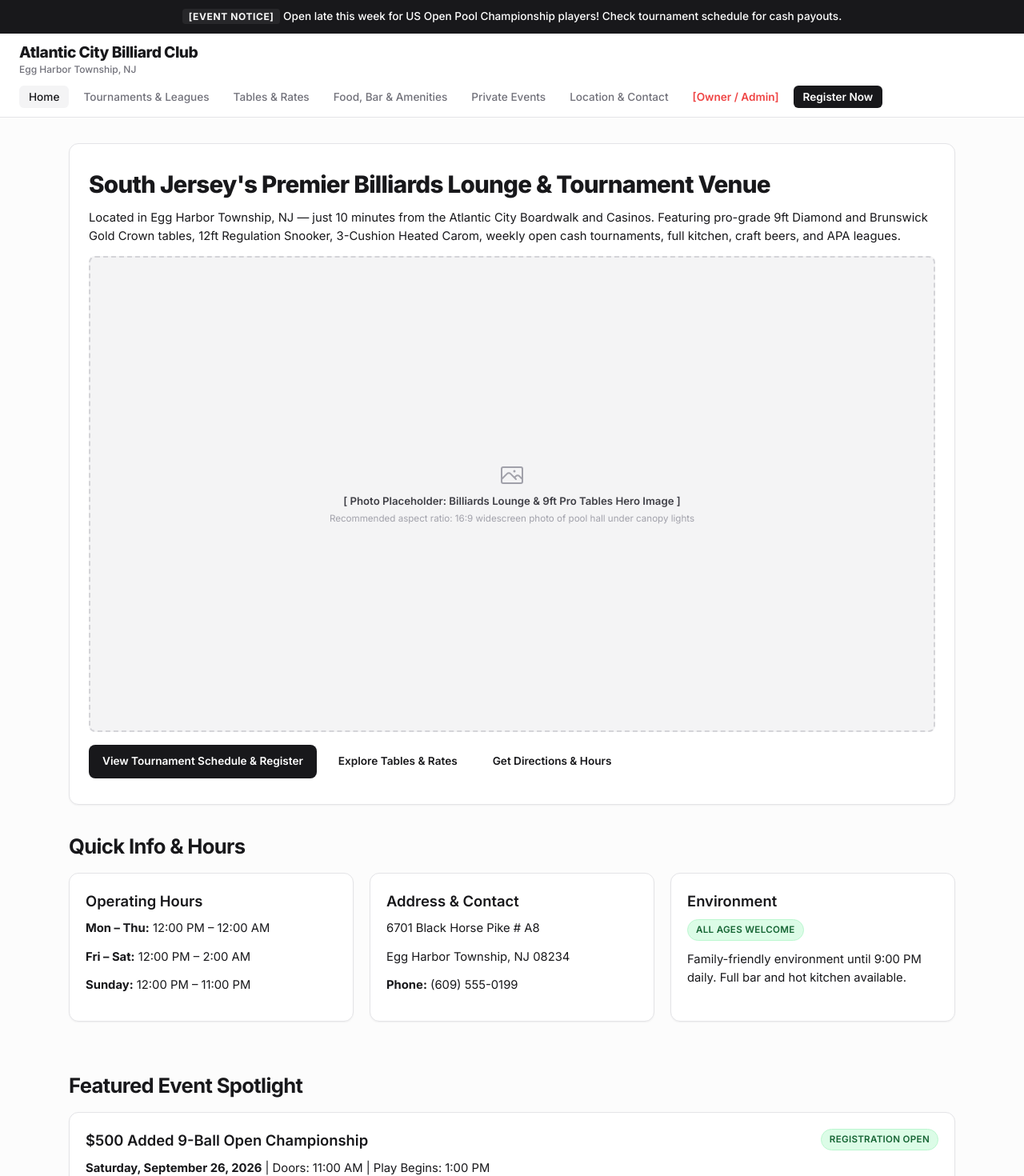
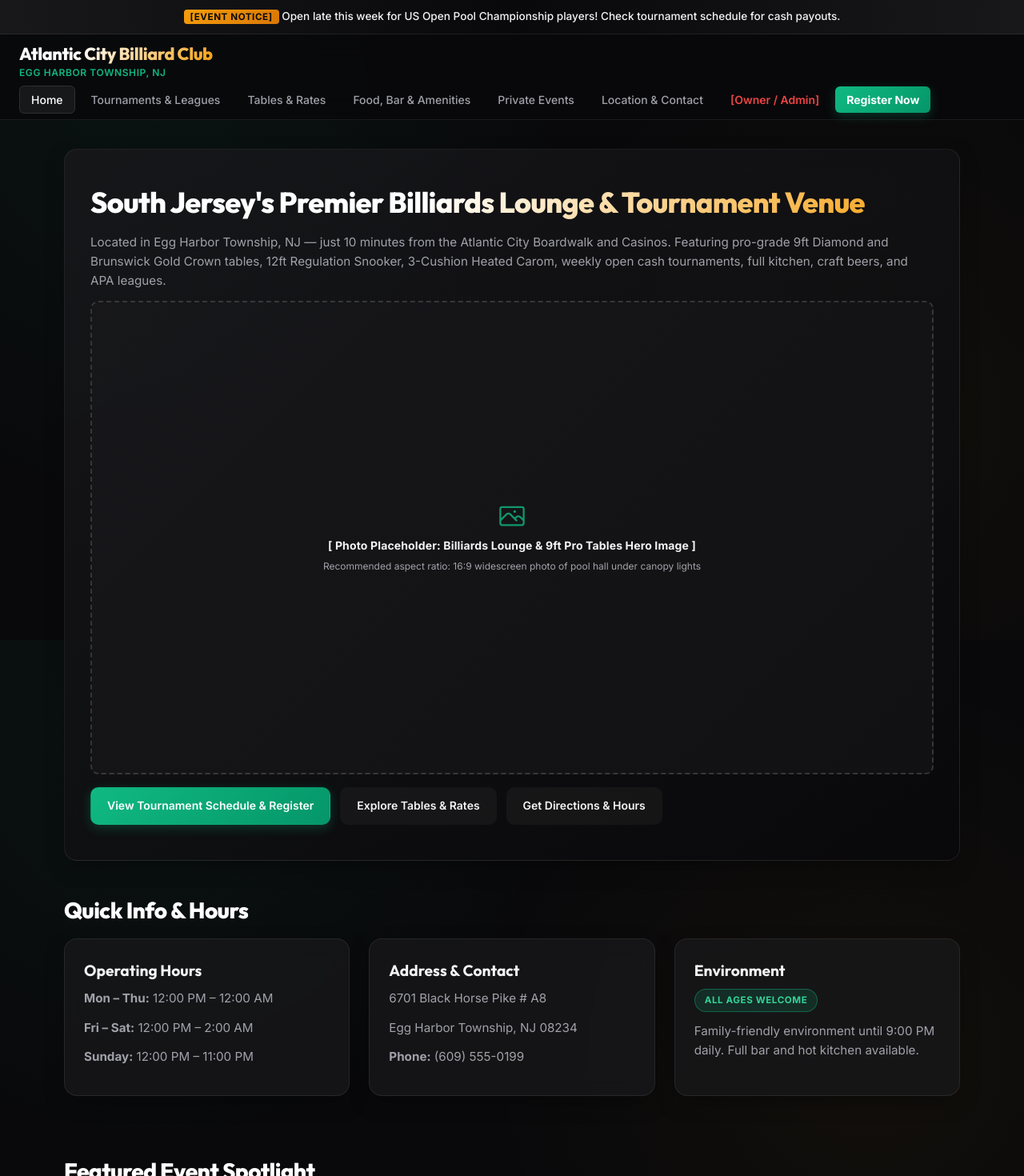
Before and after one commit to RaileyCabs/AC_Billiards_Club, a Next.js app: page / in a window 1280 px wide. Shown: the top 1470 px of the page at 80% size. Built offline with nearby package versions, Linux system fonts and the light colour scheme.

Commit message:
style: premium dark billiards lounge theme, glassmorphism, Outfit font, glowing accents, and zero AI photos

```diff
--- a/app/globals.css
+++ b/app/globals.css
@@ -1,18 +1,43 @@
-@import url('https://fonts.googleapis.com/css2?family=Inter:wght@400;500;600;700;800&display=swap');
+/* ==========================================================================
+   Atlantic City Billiard Club - Premium Dark Billiards Lounge Design System
+   Fonts: Outfit (Headings) & Inter (Body)
+   Accents: Emerald Felt (#10b981), Trophy Gold (#f59e0b), Midnight Slate (#09090b)
+   Features: Glassmorphism, Micro-Animations, Hover Glows, Factual References
+   ========================================================================== */
+
+@import url('https://fonts.googleapis.com/css2?family=Inter:wght@400;500;600;700&family=Outfit:wght@500;600;700;800;900&display=swap');
 
 :root {
-  --font-family: 'Inter', -apple-system, BlinkMacSystemFont, "Segoe UI", Roboto, sans-serif;
-  --bg-color: #fcfcfc;
-  --text-primary: #18181b;
+  --font-heading: 'Outfit', -apple-system, BlinkMacSystemFont, sans-serif;
+  --font-body: 'Inter', -apple-system, BlinkMacSystemFont, sans-serif;
+
+  /* Color System */
+  --bg-dark: #09090b;
+  --bg-card: rgba(24, 24, 27, 0.75);
+  --bg-card-solid: #18181b;
+  --bg-card-hover: rgba(39, 39, 42, 0.85);
+
+  --text-primary: #f4f4f5;
+  --text-secondary: #a1a1aa;
   --text-muted: #71717a;
-  --border-color: #e4e4e7;
-  --card-bg: #ffffff;
-  --accent-light: #f4f4f5;
+
+  --border-subtle: rgba(255, 255, 255, 0.08);
+  --border-focus: rgba(16, 185, 129, 0.5);
+
+  --accent-emerald: #10b981;
+  --accent-emerald-dark: #059669;
+  --accent-emerald-glow: rgba(16, 185, 129, 0.25);
+
+  --accent-gold: #f59e0b;
+  --accent-gold-dark: #d97706;
+  --accent-gold-glow: rgba(245, 158, 11, 0.25);
+
   --radius-sm: 6px;
-  --radius-md: 8px;
-  --radius-lg: 12px;
-  --shadow-sm: 0 1px 2px 0 rgba(0, 0, 0, 0.05);
-  --shadow-md: 0 4px 6px -1px rgba(0, 0, 0, 0.08), 0 2px 4px -1px rgba(0, 0, 0, 0.04);
+  --radius-md: 10px;
+  --radius-lg: 16px;
+
+  --shadow-card: 0 10px 30px -10px rgba(0, 0, 0, 0.5);
+  --shadow-glow: 0 0 20px rgba(16, 185, 129, 0.2);
 }
 
 * {
@@ -22,18 +47,26 @@
 }
 
 body {
-  font-family: var(--font-family);
-  background-color: var(--bg-color);
+  font-family: var(--font-body);
+  background-color: var(--bg-dark);
   color: var(--text-primary);
   line-height: 1.6;
   -webkit-font-smoothing: antialiased;
   word-wrap: break-word;
   overflow-wrap: break-word;
+  background-image:
+    radial-gradient(circle at 15% 15%, rgba(16, 185, 129, 0.05) 0%, transparent 40%),
+    radial-gradient(circle at 85% 65%, rgba(245, 158, 11, 0.04) 0%, transparent 40%);
+  background-attachment: fixed;
 }
 
+/* ==========================================
+   1. ANNOUNCEMENT BANNER
+   ========================================== */
 #announcement-banner {
-  background-color: #18181b;
-  color: #ffffff;
+  background: linear-gradient(90deg, #18181b 0%, #09090b 50%, #18181b 100%);
+  border-bottom: 1px solid var(--border-subtle);
+  color: #f4f4f5;
   padding: 10px 16px;
   font-size: 0.85rem;
   text-align: center;
@@ -46,44 +79,55 @@ body {
 }
 
 #announcement-banner strong {
-  background-color: #27272a;
-  color: #fafafa;
+  background: linear-gradient(135deg, var(--accent-gold) 0%, var(--accent-gold-dark) 100%);
+  color: #09090b;
   padding: 2px 8px;
   border-radius: 4px;
-  font-size: 0.75rem;
+  font-size: 0.725rem;
+  font-weight: 800;
   letter-spacing: 0.05em;
   text-transform: uppercase;
 }
 
+/* ==========================================
+   2. STICKY TOP NAVIGATION BAR (Glassmorphism)
+   ========================================== */
 header {
   position: sticky;
   top: 0;
   z-index: 50;
-  background-color: rgba(255, 255, 255, 0.96);
-  backdrop-filter: blur(10px);
-  border-bottom: 1px solid var(--border-color);
+  background-color: rgba(9, 9, 11, 0.85);
+  backdrop-filter: blur(16px);
+  -webkit-backdrop-filter: blur(16px);
+  border-bottom: 1px solid var(--border-subtle);
   padding: 12px 24px;
-  min-height: 70px;
+  min-height: 72px;
   display: flex;
   align-items: center;
   justify-content: space-between;
   flex-wrap: wrap;
   gap: 12px;
+  transition: all 0.3s ease;
 }
 
 #site-logo h1 {
-  font-size: 1.2rem;
+  font-family: var(--font-heading);
+  font-size: 1.35rem;
   font-weight: 800;
-  letter-spacing: -0.025em;
-  color: var(--text-primary);
+  letter-spacing: -0.02em;
+  background: linear-gradient(135deg, #ffffff 30%, var(--accent-gold) 100%);
+  -webkit-background-clip: text;
+  -webkit-text-fill-color: transparent;
   line-height: 1.2;
 }
 
 #site-logo p {
   font-size: 0.75rem;
-  color: var(--text-muted);
-  font-weight: 500;
+  color: var(--accent-emerald);
+  font-weight: 600;
+  letter-spacing: 0.05em;
   margin: 0;
+  text-transform: uppercase;
 }
 
 nav ul {
@@ -96,83 +140,104 @@ nav ul {
 
 nav a {
   text-decoration: none;
-  color: var(--text-muted);
-  font-size: 0.85rem;
+  color: var(--text-secondary);
+  font-size: 0.875rem;
   font-weight: 500;
-  padding: 6px 12px;
+  padding: 8px 14px;
   border-radius: var(--radius-sm);
-  transition: all 0.15s ease-in-out;
+  transition: all 0.2s ease-in-out;
   white-space: nowrap;
 }
 
 nav a:hover, nav a.active {
-  color: var(--text-primary);
-  background-color: var(--accent-light);
+  color: #ffffff;
+  background-color: rgba(255, 255, 255, 0.06);
+  border: 1px solid rgba(255, 255, 255, 0.1);
 }
 
 .nav-cta {
-  background-color: #18181b;
+  background: linear-gradient(135deg, var(--accent-emerald) 0%, var(--accent-emerald-dark) 100%) !important;
   color: #ffffff !important;
-  font-weight: 600;
+  font-weight: 700 !important;
+  border: none !important;
+  box-shadow: 0 4px 14px var(--accent-emerald-glow);
 }
 
 .nav-cta:hover {
-  background-color: #27272a !important;
+  transform: translateY(-1px);
+  box-shadow: 0 6px 20px rgba(16, 185, 129, 0.4) !important;
 }
 
+/* ==========================================
+   3. LAYOUT & CONTAINERS
+   ========================================== */
 main {
-  max-width: 1140px;
+  max-width: 1160px;
   margin: 0 auto;
-  padding: 32px 16px 64px 16px;
+  padding: 36px 20px 80px 20px;
   min-width: 0;
 }
 
 section {
-  margin-bottom: 40px;
+  margin-bottom: 48px;
   min-width: 0;
 }
 
 h2 {
-  font-size: 1.6rem;
-  font-weight: 700;
-  letter-spacing: -0.025em;
+  font-family: var(--font-heading);
+  font-size: 1.75rem;
+  font-weight: 800;
+  letter-spacing: -0.02em;
   margin-bottom: 12px;
-  color: var(--text-primary);
+  color: #ffffff;
 }
 
 h3 {
-  font-size: 1.15rem;
-  font-weight: 600;
+  font-family: var(--font-heading);
+  font-size: 1.2rem;
+  font-weight: 700;
   margin-bottom: 8px;
+  color: #f4f4f5;
 }
 
 p {
-  color: var(--text-primary);
+  color: var(--text-secondary);
   margin-bottom: 12px;
-  font-size: 0.925rem;
+  font-size: 0.95rem;
 }
 
 .grid-2 {
   display: grid;
-  grid-template-columns: repeat(auto-fit, minmax(280px, 1fr));
-  gap: 20px;
+  grid-template-columns: repeat(auto-fit, minmax(290px, 1fr));
+  gap: 24px;
 }
 
 .grid-3 {
   display: grid;
-  grid-template-columns: repeat(auto-fit, minmax(260px, 1fr));
-  gap: 20px;
+  grid-template-columns: repeat(auto-fit, minmax(270px, 1fr));
+  gap: 24px;
 }
 
+/* ==========================================
+   4. GLASSMORPHIC CARDS (With Hover Glows)
+   ========================================== */
 .card, article {
-  background-color: var(--card-bg);
-  border: 1px solid var(--border-color);
+  background-color: var(--bg-card);
+  backdrop-filter: blur(12px);
+  -webkit-backdrop-filter: blur(12px);
+  border: 1px solid var(--border-subtle);
   border-radius: var(--radius-lg);
-  padding: 20px;
-  box-shadow: var(--shadow-sm);
-  margin-bottom: 20px;
+  padding: 24px;
+  box-shadow: var(--shadow-card);
+  margin-bottom: 24px;
   min-width: 0;
   overflow: hidden;
+  transition: transform 0.25s cubic-bezier(0.16, 1, 0.3, 1), border-color 0.25s ease, box-shadow 0.25s ease;
+}
+
+.card:hover, article:hover {
+  border-color: rgba(255, 255, 255, 0.18);
+  box-shadow: 0 12px 35px -10px rgba(0, 0, 0, 0.7);
 }
 
 .card-header {
@@ -180,28 +245,48 @@ p {
   justify-content: space-between;
   align-items: flex-start;
   flex-wrap: wrap;
-  gap: 10px;
+  gap: 12px;
   margin-bottom: 16px;
 }
 
 #hero {
-  background-color: var(--card-bg);
-  border: 1px solid var(--border-color);
+  background: linear-gradient(145deg, rgba(24, 24, 27, 0.9) 0%, rgba(9, 9, 11, 0.95) 100%);
+  border: 1px solid var(--border-subtle);
   border-radius: var(--radius-lg);
-  padding: 32px 24px;
-  box-shadow: var(--shadow-sm);
-  margin-bottom: 32px;
+  padding: 44px 32px;
+  box-shadow: var(--shadow-card);
+  margin-bottom: 40px;
+  position: relative;
+  overflow: hidden;
+}
+
+#hero::before {
+  content: '';
+  position: absolute;
+  top: -50%;
+  right: -20%;
+  width: 350px;
+  height: 350px;
+  background: radial-gradient(circle, var(--accent-emerald-glow) 0%, transparent 70%);
+  pointer-events: none;
 }
 
 #hero h2 {
-  font-size: 1.85rem;
+  font-size: 2.25rem;
   font-weight: 800;
-  line-height: 1.25;
+  line-height: 1.2;
+  margin-bottom: 16px;
+  background: linear-gradient(135deg, #ffffff 40%, var(--accent-gold) 100%);
+  -webkit-background-clip: text;
+  -webkit-text-fill-color: transparent;
 }
 
+/* ==========================================
+   5. BUTTONS & BADGES
+   ========================================== */
 .button-group {
   display: flex;
-  gap: 10px;
+  gap: 12px;
   flex-wrap: wrap;
 }
 
@@ -210,130 +295,159 @@ p {
   align-items: center;
   justify-content: center;
   border-radius: var(--radius-md);
-  font-size: 0.85rem;
+  font-size: 0.875rem;
   font-weight: 600;
-  padding: 9px 16px;
+  padding: 11px 20px;
   text-decoration: none;
   cursor: pointer;
   border: 1px solid transparent;
-  transition: all 0.15s ease;
+  transition: all 0.2s ease;
   white-space: nowrap;
 }
 
 .btn-primary, button[type="submit"] {
-  background-color: #18181b;
+  background: linear-gradient(135deg, var(--accent-emerald) 0%, var(--accent-emerald-dark) 100%);
   color: #ffffff;
+  box-shadow: 0 4px 14px var(--accent-emerald-glow);
 }
 
 .btn-primary:hover, button[type="submit"]:hover {
-  background-color: #27272a;
+  transform: translateY(-1px);
+  box-shadow: 0 6px 20px rgba(16, 185, 129, 0.4);
 }
 
 .btn-outline {
-  background-color: #ffffff;
+  background-color: rgba(255, 255, 255, 0.04);
   color: var(--text-primary);
-  border-color: var(--border-color);
+  border-color: var(--border-subtle);
 }
 
 .btn-outline:hover {
-  background-color: var(--accent-light);
+  background-color: rgba(255, 255, 255, 0.08);
+  border-color: rgba(255, 255, 255, 0.2);
 }
 
 .badge {
   display: inline-flex;
   align-items: center;
   border-radius: 9999px;
-  padding: 3px 10px;
+  padding: 4px 12px;
   font-size: 0.725rem;
-  font-weight: 600;
+  font-weight: 700;
   text-transform: uppercase;
-  letter-spacing: 0.025em;
+  letter-spacing: 0.05em;
   white-space: nowrap;
 }
 
 .badge-open, .badge-paid {
-  background-color: #dcfce7;
-  color: #166534;
-  border: 1px solid #bbf7d0;
+  background-color: rgba(16, 185, 129, 0.15);
+  color: #34d399;
+  border: 1px solid rgba(16, 185, 129, 0.4);
 }
 
 .badge-pending {
-  background-color: #fef9c3;
-  color: #854d0e;
-  border: 1px solid #fef08a;
+  background-color: rgba(245, 158, 11, 0.15);
+  color: #fbbf24;
+  border: 1px solid rgba(245, 158, 11, 0.4);
 }
 
 .badge-forfeit {
-  background-color: #fee2e2;
-  color: #991b1b;
-  border: 1px solid #fecaca;
+  background-color: rgba(239, 68, 68, 0.15);
+  color: #f87171;
+  border: 1px solid rgba(239, 68, 68, 0.4);
 }
 
 .badge-info {
-  background-color: #e0f2fe;
-  color: #075985;
-  border: 1px solid #bae6fd;
+  background-color: rgba(56, 189, 248, 0.15);
+  color: #38bdf8;
+  border: 1px solid rgba(56, 189, 248, 0.4);
 }
 
+/* Pulse animation for live stream & notices */
+.pulse-badge {
+  animation: badgePulse 2s infinite;
+}
+
+@keyframes badgePulse {
+  0% { box-shadow: 0 0 0 0 rgba(16, 185, 129, 0.4); }
+  70% { box-shadow: 0 0 0 8px rgba(16, 185, 129, 0); }
+  100% { box-shadow: 0 0 0 0 rgba(16, 185, 129, 0); }
+}
+
+/* ==========================================
+   6. CLEAN PHOTO PLACEHOLDER FRAMES (NO AI PHOTOS)
+   ========================================== */
 .photo-placeholder {
   width: 100%;
   aspect-ratio: 16 / 9;
-  background-color: #f4f4f5;
-  border: 2px dashed #d4d4d8;
+  background: linear-gradient(135deg, rgba(24, 24, 27, 0.9) 0%, rgba(18, 18, 20, 0.9) 100%);
+  border: 2px dashed rgba(255, 255, 255, 0.15);
   border-radius: var(--radius-md);
   display: flex;
   flex-direction: column;
   align-items: center;
   justify-content: center;
-  padding: 16px;
+  padding: 20px;
   text-align: center;
-  color: #71717a;
+  color: var(--text-muted);
   margin-bottom: 16px;
+  position: relative;
+  transition: border-color 0.2s ease;
+}
+
+.photo-placeholder:hover {
+  border-color: var(--accent-emerald);
 }
 
 .photo-placeholder svg {
-  width: 32px;
-  height: 32px;
-  margin-bottom: 6px;
-  stroke: #a1a1aa;
+  width: 36px;
+  height: 36px;
+  margin-bottom: 8px;
+  stroke: var(--accent-emerald);
+  opacity: 0.8;
 }
 
 .photo-placeholder span {
-  font-size: 0.825rem;
-  font-weight: 600;
-  color: #3f3f46;
+  font-size: 0.875rem;
+  font-weight: 700;
+  color: #f4f4f5;
+  letter-spacing: 0.01em;
 }
 
 .photo-placeholder small {
-  font-size: 0.725rem;
-  color: #a1a1aa;
-  margin-top: 2px;
+  font-size: 0.75rem;
+  color: var(--text-secondary);
+  margin-top: 4px;
 }
 
+/* ==========================================
+   7. FORM INPUTS & RESPONSIVE FIXES
+   ========================================== */
 input, select, textarea {
   width: 100%;
   max-width: 100%;
-  padding: 10px 12px;
-  border: 1px solid var(--border-color);
+  padding: 12px 14px;
+  border: 1px solid var(--border-subtle);
   border-radius: var(--radius-md);
-  font-family: var(--font-family);
-  font-size: 0.875rem;
-  background-color: #ffffff;
+  font-family: var(--font-body);
+  font-size: 0.9rem;
+  background-color: rgba(9, 9, 11, 0.8);
   color: var(--text-primary);
   margin-top: 6px;
   box-sizing: border-box;
+  transition: all 0.2s ease;
 }
 
 input:focus, select:focus, textarea:focus {
   outline: none;
-  border-color: #18181b;
-  box-shadow: 0 0 0 2px rgba(24, 24, 27, 0.1);
+  border-color: var(--accent-emerald);
+  box-shadow: 0 0 0 3px var(--accent-emerald-glow);
 }
 
 label {
   font-size: 0.85rem;
   font-weight: 600;
-  color: var(--text-primary);
+  color: var(--text-secondary);
 }
 
 .table-responsive {
@@ -346,45 +460,49 @@ label {
 table {
   width: 100%;
   border-collapse: collapse;
-  font-size: 0.85rem;
-  background-color: var(--card-bg);
+  font-size: 0.875rem;
+  background-color: var(--bg-card-solid);
   border-radius: var(--radius-md);
   overflow: hidden;
-  border: 1px solid var(--border-color);
+  border: 1px solid var(--border-subtle);
   min-width: 600px;
 }
 
 th {
-  background-color: var(--accent-light);
-  color: var(--text-primary);
-  font-weight: 600;
+  background-color: rgba(39, 39, 42, 0.9);
+  color: #ffffff;
+  font-family: var(--font-heading);
+  font-weight: 700;
   text-align: left;
-  padding: 10px 14px;
-  border-bottom: 1px solid var(--border-color);
+  padding: 12px 16px;
+  border-bottom: 1px solid var(--border-subtle);
   white-space: nowrap;
 }
 
 td {
-  padding: 10px 14px;
-  border-bottom: 1px solid var(--border-color);
-  color: var(--text-primary);
+  padding: 12px 16px;
+  border-bottom: 1px solid var(--border-subtle);
+  color: var(--text-secondary);
 }
 
 tr:hover {
-  background-color: #fafafa;
+  background-color: rgba(255, 255, 255, 0.03);
 }
 
+/* ==========================================
+   8. VISUAL POOL TOURNAMENT BRACKET TREE
+   ========================================== */
 .bracket-wrapper {
   width: 100%;
   overflow-x: auto;
   -webkit-overflow-scrolling: touch;
-  padding: 12px 0;
+  padding: 16px 0;
 }
 
 .bracket-container {
   display: flex;
   gap: 24px;
-  min-width: 860px;
+  min-width: 880px;
   padding: 12px;
 }
 
@@ -397,47 +515,48 @@ tr:hover {
 }
 
 .bracket-column-header {
+  font-family: var(--font-heading);
   font-size: 0.8rem;
-  font-weight: 700;
+  font-weight: 800;
   text-transform: uppercase;
   letter-spacing: 0.05em;
-  color: var(--text-muted);
-  margin-bottom: 12px;
+  color: var(--accent-gold);
+  margin-bottom: 14px;
   text-align: center;
-  background: var(--accent-light);
-  padding: 6px;
+  background: rgba(39, 39, 42, 0.8);
+  padding: 8px;
   border-radius: var(--radius-sm);
-  border: 1px solid var(--border-color);
+  border: 1px solid var(--border-subtle);
 }
 
 .match-box {
-  background-color: #ffffff;
-  border: 1px solid var(--border-color);
+  background-color: rgba(18, 18, 20, 0.95);
+  border: 1px solid var(--border-subtle);
   border-radius: var(--radius-md);
   margin-bottom: 16px;
-  box-shadow: var(--shadow-sm);
+  box-shadow: 0 4px 12px rgba(0, 0, 0, 0.4);
   overflow: hidden;
 }
 
 .match-box-header {
-  background-color: #f4f4f5;
-  padding: 4px 10px;
-  font-size: 0.7rem;
+  background-color: rgba(39, 39, 42, 0.9);
+  padding: 6px 12px;
+  font-size: 0.725rem;
   font-weight: 700;
-  color: #52525b;
+  color: var(--text-secondary);
   display: flex;
   justify-content: space-between;
-  border-bottom: 1px solid var(--border-color);
+  border-bottom: 1px solid var(--border-subtle);
 }
 
 .match-player {
   display: flex;
   justify-content: space-between;
   align-items: center;
-  padding: 8px 10px;
-  font-size: 0.825rem;
+  padding: 10px 12px;
+  font-size: 0.85rem;
   font-weight: 500;
-  border-bottom: 1px solid #f4f4f5;
+  border-bottom: 1px solid rgba(255, 255, 255, 0.04);
 }
 
 .match-player:last-child {
@@ -446,22 +565,23 @@ tr:hover {
 
 .match-player.winner {
   font-weight: 700;
-  background-color: #f0fdf4;
-  color: #15803d;
+  background-color: rgba(16, 185, 129, 0.1);
+  color: #34d399;
 }
 
 .match-player .score {
   font-family: monospace;
-  font-weight: 700;
-  background-color: #e4e4e7;
-  padding: 1px 6px;
+  font-weight: 800;
+  background-color: rgba(39, 39, 42, 0.9);
+  padding: 2px 8px;
   border-radius: 4px;
-  font-size: 0.75rem;
+  font-size: 0.8rem;
+  color: var(--text-primary);
 }
 
 .match-player.winner .score {
-  background-color: #bbf7d0;
-  color: #166534;
+  background-color: rgba(16, 185, 129, 0.3);
+  color: #34d399;
 }
 
 .admin-action-cell {
@@ -486,18 +606,30 @@ tr:hover {
   white-space: nowrap !important;
 }
 
+/* ==========================================
+   9. FOOTER & FACTUAL REFERENCES
+   ========================================== */
 footer {
-  border-top: 1px solid var(--border-color);
-  background-color: #ffffff;
-  padding: 24px;
+  border-top: 1px solid var(--border-subtle);
+  background-color: #09090b;
+  padding: 36px 20px;
   text-align: center;
   font-size: 0.85rem;
   color: var(--text-muted);
 }
 
+.factual-note {
+  font-size: 0.75rem;
+  color: var(--text-muted);
+  max-width: 700px;
+  margin: 16px auto 0 auto;
+  border-top: 1px solid rgba(255, 255, 255, 0.05);
+  padding-top: 12px;
+}
+
 footer nav ul {
   justify-content: center;
-  margin-top: 12px;
+  margin-top: 14px;
 }
 
 @media (max-width: 768px) {
@@ -515,11 +647,11 @@ footer nav ul {
   }
 
   #hero {
-    padding: 20px;
+    padding: 24px 18px;
   }
 
   #hero h2 {
-    font-size: 1.4rem;
+    font-size: 1.6rem;
   }
 
   .grid-2, .grid-3 {
--- a/app/tournaments/page.tsx
+++ b/app/tournaments/page.tsx
@@ -168,7 +168,7 @@ export default function TournamentsPage() {
               <h3>Active Event: Saturday 9-Ball Open Championship</h3>
               <p><strong>Race Length:</strong> Race to 7 (Winner's) / Race to 5 (Loser's) | <strong>Status:</strong> Semi-Finals Underway</p>
             </div>
-            <span className="badge badge-info">LIVE STREAM ACTIVE</span>
+            <span className="badge badge-info pulse-badge">LIVE STREAM ACTIVE</span>
           </div>
 
           <div className="bracket-wrapper">
```
Also changed, not shown: components/Footer.tsx (+8 -0 lines).
